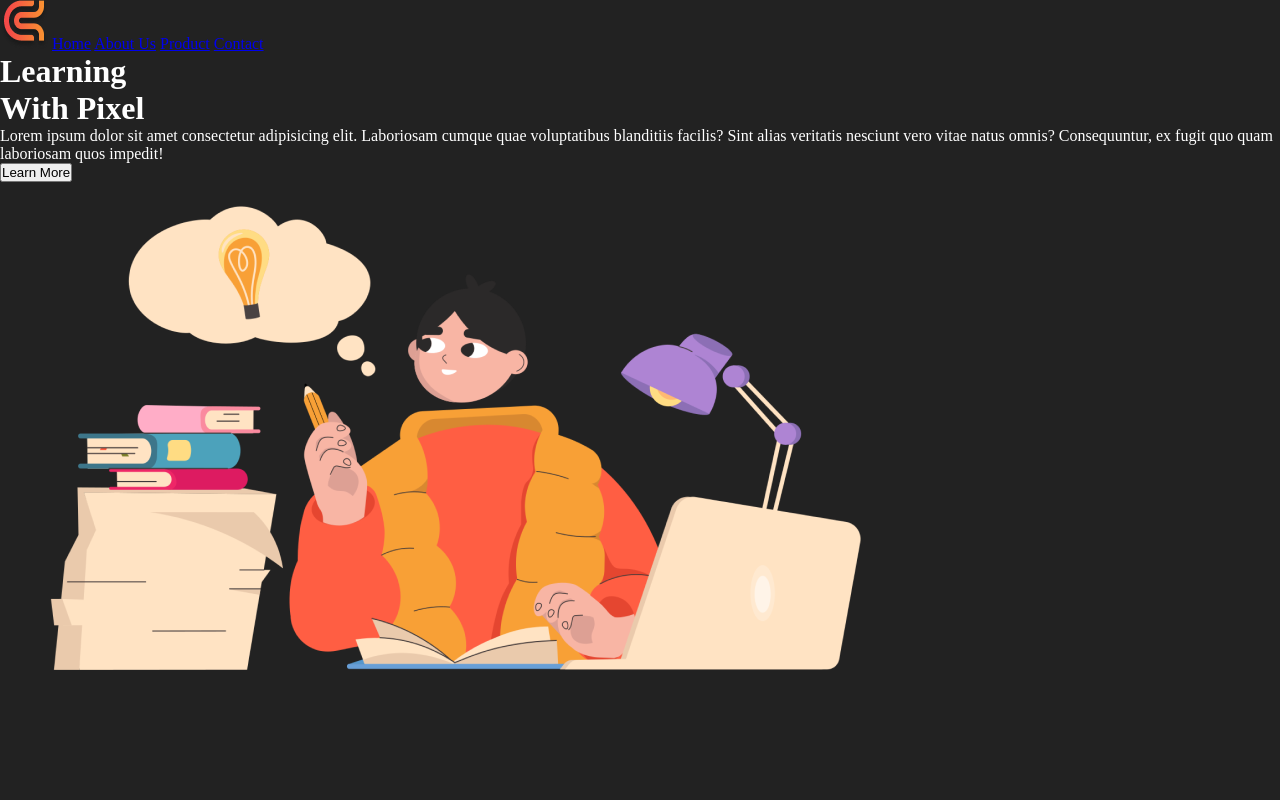
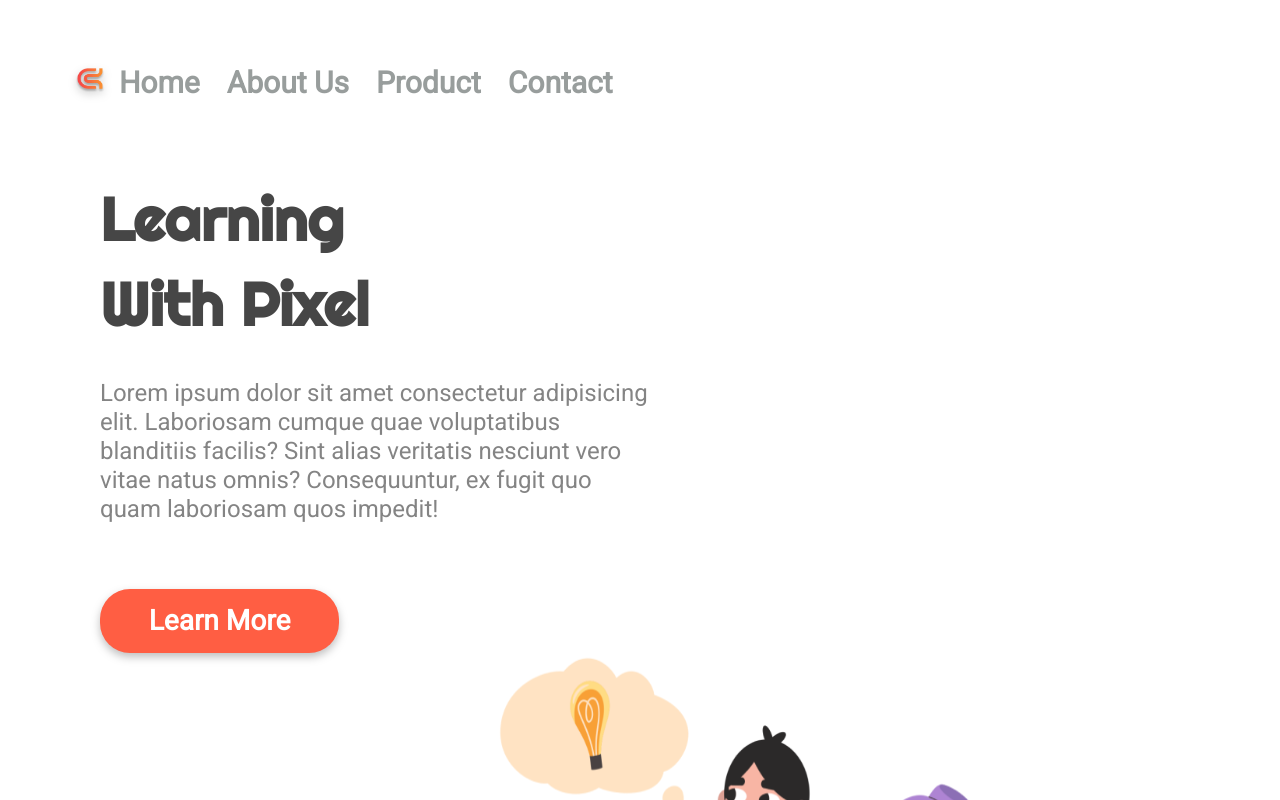
Before and after one commit to lbastoss/Project-library, a plain HTML site: page index.html in a window 1280 px wide. Shown: the top 800 px of the page. Drawn offline with Linux system fonts and the light colour scheme.

Commit message:
finalizando estilização do projeto

```diff
--- a/index.html
+++ b/index.html
@@ -5,17 +5,22 @@
     <meta charset="UTF-8">
     <meta name="viewport" content="width=device-width, initial-scale=1.0">
     <link rel="stylesheet" href="styles.css">
+    <link href="https://fonts.googleapis.com/css2?family=Righteous&display=swap" rel="stylesheet">
+    <link rel="preconnect" href="https://fonts.googleapis.com">
+    <link rel="preconnect" href="https://fonts.gstatic.com" crossorigin>
+    <link href="https://fonts.googleapis.com/css2?family=Roboto&display=swap" rel="stylesheet">
+
     <title>Learning Pixel</title>
 </head>
 
 <body>
-    <heade>
+    <header>
         <img src="./assets/logo.png" class="logotipo" alt="logo">
         <a href="#" class="link-header">Home</a>
         <a href="#" class="link-header">About Us</a>
         <a href="#" class="link-header">Product</a>
         <a href="#" class="link-header">Contact</a>
-    </heade>
+    </header>
 
     <main>
         <h1>Learning
@@ -29,7 +34,7 @@
         <button class="button-main">Learn More</button>
     </main>
 
-    <img src="./assets/image.png" alt="boy-learning">
+    <img src="./assets/image.png" class="image" alt="boy-learning">
 </body>
 
 </html>
--- a/styles.css
+++ b/styles.css
@@ -2,9 +2,82 @@
     margin: 0;
     padding: 0;
     box-sizing: border-box;
+    font-family: 'Roboto', sans-serif;
 }
 
-body {
-    background-color: rgb(34, 34, 34);
-    color: white
+header {
+    margin: 20px 0 80px 75px;
 }
+
+.logotipo {
+    width: 30px;
+    height: 25px;
+    margin: 48px 10px 0 0;
+    filter: drop-shadow(0px 4px 4px rgba(0, 0, 0, .25));
+
+}
+
+.link-header {
+    font-weight: 600;
+    font-size: 30px;
+    line-height: 29px;
+    color: #989d9c;
+    margin-right: 23px;
+    cursor: pointer;
+    text-decoration: none;
+    /* tira a linha de baixo */
+
+}
+
+.image {
+    width: 700px;
+    height: 500px;
+    margin-left: 400px;
+    display: inline-block;
+
+}
+
+main {
+    display: inline-block;
+    margin-left: 100px;
+    width: 300px;
+    height: 79px;
+
+
+}
+
+h1 {
+    font-family: 'Righteous', sans-serif;
+    font-weight: 900;
+    font-size: 60px;
+    line-height: 85px;
+    color: #464646;
+}
+
+p {
+    font-weight: 400;
+    font-size: 24px;
+    line-height: 29px;
+    color: #848484;
+    width: 550px;
+    margin-top: 32px;
+    margin-bottom: 65px;
+
+}
+
+.button-main {
+    background: #ff5e43;
+    border-radius: 30px;
+    width: 239px;
+    height: 64px;
+    border: none;
+    cursor: pointer;
+    filter: drop-shadow(0px 4px 4px rgba(0, 0, 0, 0.25));
+    font-weight: 700;
+    font-size: 28px;
+    line-height: 34px;
+    color: #ffffff;
+
+
+
+}
```
